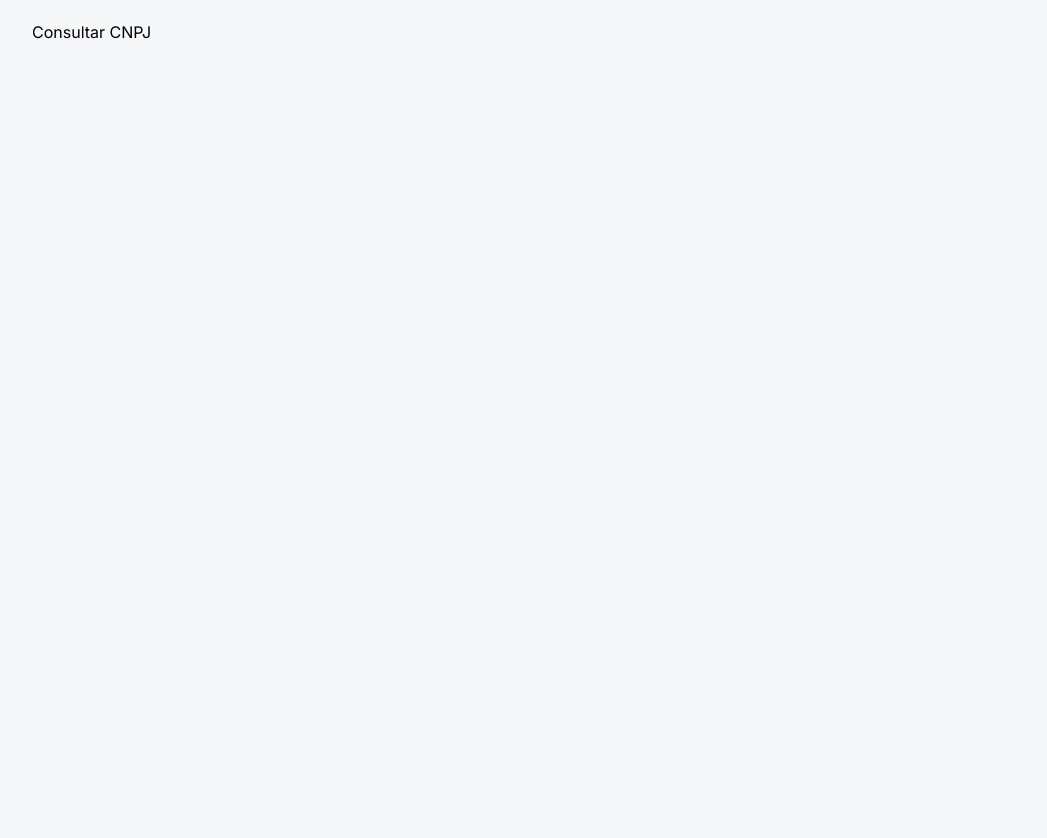
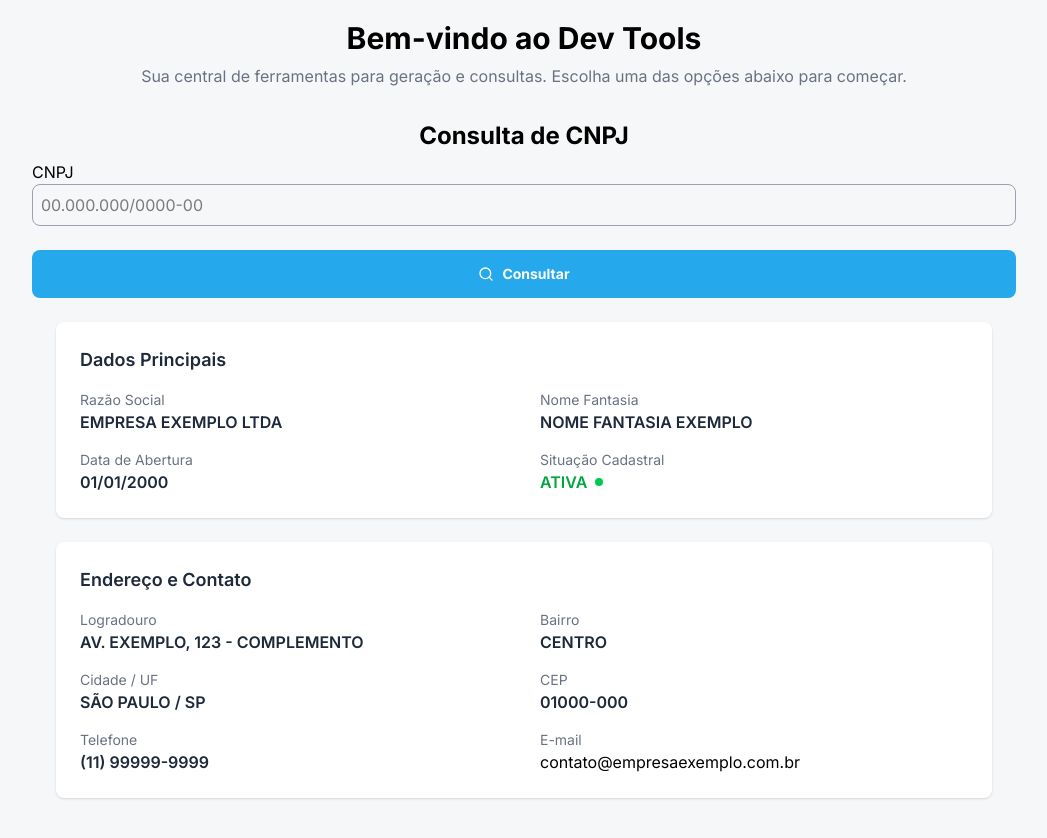
Before and after one commit to maxmalato/dev-tools, a React (Vite) app: page /consultar-cnpj in a window 1280 px wide. Shown: the top 838 px of the page, without its empty margins (116-1163 px from the left). Before the commit the page ends 800 px from the top, so only its background shows below. Built offline with nearby package versions, Linux system fonts and the light colour scheme.

Commit message:
feat: integrar componentes e otimizar páginas de geração e consulta

```diff
--- a/src/components/layout/MainLayout.tsx
+++ b/src/components/layout/MainLayout.tsx
@@ -1,8 +1,10 @@
 import { Outlet } from "react-router-dom";
+import { Header } from "../shared/Header";
 
 export default function MainLayout() {
     return (
         <main>
+            <Header/>
             <Outlet />
         </main>
     )
--- a/src/components/shared/ButtonShared.tsx
+++ b/src/components/shared/ButtonShared.tsx
@@ -1,14 +1,15 @@
 import { Button } from "../ui/button";
-import { RotateCw } from "lucide-react";
+import { type LucideIcon } from "lucide-react";
 
 interface ButtonSharedProps {
     title: string;
+    Icon: LucideIcon;
 }
 
-export function ButtonShared({ title }: ButtonSharedProps) {
+export function ButtonShared({ title, Icon }: ButtonSharedProps) {
     return (
         <Button className="w-full bg-[#26a8ed] hover:bg-[#1e90cc] transition-colors text-white font-bold p-6 rounded-lg mt-6 flex justify-center items-center gap-2 cursor-pointer">
-            <RotateCw />
+            <Icon color="white" size={30} />
             {title}
         </Button>
     )
--- a/src/pages/ConsultarCnpj.tsx
+++ b/src/pages/ConsultarCnpj.tsx
@@ -1,7 +1,75 @@
+import { ButtonShared } from "@/components/shared/ButtonShared";
+import { Search } from "lucide-react";
+
 export default function ConsultarCnpj() {
     return (
-        <>
-            Consultar CNPJ
-        </>
+        <main>
+            <h1 className="font-bold text-2xl text-center mt-8 mb-2"> Consulta de CNPJ</h1>
+
+            <section>
+                <h2>CNPJ</h2>
+                <div>
+                    <input type="text" className="border border-gray-400 rounded-lg p-2 w-full" placeholder="00.000.000/0000-00" />
+                    <ButtonShared title="Consultar" Icon={Search} />
+                </div>
+            </section>
+
+            <section className="max-w-5xl mx-auto p-6 space-y-6">
+                <div className="bg-white rounded-lg shadow p-6">
+                    <h2 className="text-lg font-semibold text-gray-800 mb-4">Dados Principais</h2>
+                    <div className="grid grid-cols-1 md:grid-cols-2 gap-y-4 gap-x-8">
+                        <div>
+                            <p className="text-sm text-gray-500">Razão Social</p>
+                            <p className="font-semibold text-gray-800">EMPRESA EXEMPLO LTDA</p>
+                        </div>
+                        <div>
+                            <p className="text-sm text-gray-500">Nome Fantasia</p>
+                            <p className="font-semibold text-gray-800">NOME FANTASIA EXEMPLO</p>
+                        </div>
+                        <div>
+                            <p className="text-sm text-gray-500">Data de Abertura</p>
+                            <p className="font-semibold text-gray-800">01/01/2000</p>
+                        </div>
+                        <div>
+                            <p className="text-sm text-gray-500">Situação Cadastral</p>
+                            <div className="flex items-center gap-2">
+                                <p className="font-semibold text-green-600">ATIVA</p>
+                                <span className="w-2 h-2 bg-green-500 rounded-full"></span>
+                            </div>
+                        </div>
+                    </div>
+                </div>
+
+                <div className="bg-white rounded-lg shadow p-6">
+                    <h2 className="text-lg font-semibold text-gray-800 mb-4">Endereço e Contato</h2>
+                    <div className="grid grid-cols-1 md:grid-cols-2 gap-y-4 gap-x-8">
+                        <div>
+                            <p className="text-sm text-gray-500">Logradouro</p>
+                            <p className="font-semibold text-gray-800">AV. EXEMPLO, 123 - COMPLEMENTO</p>
+                        </div>
+                        <div>
+                            <p className="text-sm text-gray-500">Bairro</p>
+                            <p className="font-semibold text-gray-800">CENTRO</p>
+                        </div>
+                        <div>
+                            <p className="text-sm text-gray-500">Cidade / UF</p>
+                            <p className="font-semibold text-gray-800">SÃO PAULO / SP</p>
+                        </div>
+                        <div>
+                            <p className="text-sm text-gray-500">CEP</p>
+                            <p className="font-semibold text-gray-800">01000-000</p>
+                        </div>
+                        <div>
+                            <p className="text-sm text-gray-500">Telefone</p>
+                            <p className="font-semibold text-gray-800">(11) 99999-9999</p>
+                        </div>
+                        <div>
+                            <p className="text-sm text-gray-500">E-mail</p>
+                            <p className="hover:underline cursor-pointer">contato@empresaexemplo.com.br</p>
+                        </div>
+                    </div>
+                </div>
+            </section>
+        </main>
     )
 }
--- a/src/pages/ConsultarPlaca.tsx
+++ /dev/null
@@ -1,7 +0,0 @@
-export default function ConsultarPlaca() {
-    return (
-        <>
-            Consultar placa
-        </>
-    )
-}
--- a/src/pages/GerarCnpj.tsx
+++ b/src/pages/GerarCnpj.tsx
@@ -1,6 +1,8 @@
 export function GerarCnpj() {
     return (
-        <>
-        </>
+        <main>
+
+
+        </main>
     )
 };
--- a/src/pages/GerarIE.tsx
+++ b/src/pages/GerarIE.tsx
@@ -1,37 +1,35 @@
 import { ButtonShared } from "@/components/shared/ButtonShared";
-import { Header } from "@/components/shared/Header";
-import { Copy } from "lucide-react";
+import { Copy, RotateCcw } from "lucide-react";
+import { BRAZIL_STATES } from "@/lib/constants";
 
 
 export function GerarIE() {
 
     return (
-        <>
-            <Header />
         <main>
             <h1 className="font-bold text-2xl text-center mt-8 mb-2">Gerador de Inscrição Estadual</h1>
-                <h2 className="text-gray-500 text-center">Gere um número de Inscrição Estadual válido para o Estado de sua escolha</h2>
 
             <section>
                 <h3 className="font-semibold">Estado</h3>
                 <select className="w-full mt-2 p-2 border border-gray-300 rounded-md">
                     <option>Selecione um estado</option>
-                        <option>Acre</option>
-                        <option>Alagoas</option>
-                        <option>Amapá</option>
+                    {BRAZIL_STATES.map((state) => (
+                        <option key={state.value} value={state.value}>
+                            {state.label}
+                        </option>
+                    ))}
                 </select>
             </section>
 
-                <ButtonShared title="Gerar Inscriçao Estadual" />
+            <ButtonShared title="Gerar Inscriçao Estadual" Icon={RotateCcw} />
 
             <section className="mt-6 space-y-2">
                 <h2 className="font-semibold">Inscrição Estadual Gerada</h2>
                 <div className="p-4 border border-gray-500 rounded-lg flex justify-between">
                     <input type="text" disabled placeholder="Número gerado..." />
-                        <Copy color="#6a7282"/>
+                    <Copy color="#6a7282" className="cursor-pointer" />
                 </div>
             </section>
         </main>
-        </>
     )
 };
--- a/src/pages/GerarSenha.tsx
+++ b/src/pages/GerarSenha.tsx
@@ -1,5 +1,4 @@
-import { Header } from "@/components/shared/Header";
-import { Copy } from "lucide-react";
+import { Copy, RotateCcw } from "lucide-react";
 import { Slider } from "@/components/ui/slider";
 import { CheckboxShared } from "@/components/shared/CheckboxShared";
 import { ButtonShared } from "@/components/shared/ButtonShared";
@@ -13,8 +12,6 @@ export function GerarSenha() {
     const [includeSymbols, setIncludeSymbols] = useState(true);
 
     return (
-        <div>
-            <Header />
         <main className="mt-10">
             <h1 className="font-bold text-2xl text-center mb-4">Gerador de senhas</h1>
 
@@ -61,8 +58,7 @@ export function GerarSenha() {
                 />
             </section>
 
-                <ButtonShared title="Gerar senha" />
+            <ButtonShared title="Gerar senha" Icon={RotateCcw} />
         </main>
-        </div>
     )
 }
--- a/src/pages/Home.tsx
+++ b/src/pages/Home.tsx
@@ -1,6 +1,5 @@
 import { CardHome } from "@/components/shared/CardHome";
-import { Header } from "@/components/shared/Header";
-import { RectangleEllipsis, FileText, Car, BriefcaseBusiness, Building2, Plus } from "lucide-react";
+import { RectangleEllipsis, FileText, BriefcaseBusiness, Building2, Plus } from "lucide-react";
 
 const features = [
     {
@@ -14,12 +13,6 @@ const features = [
         title: "Gerador de Inscrição Estadual",
         description: "Gere números de inscrição estadual.",
         Icon: FileText
-    },
-    {
-        href: "/consultar-placa",
-        title: "Consultar Placa",
-        description: "Obtenha dados de uma placa.",
-        Icon: Car
     },
     {
         href: "/consultar-cnpj",
@@ -44,7 +37,6 @@ const features = [
 export default function Home() {
     return (
         <div className="flex flex-col items-center gap-3">
-            <Header />
             <main className="grid grid-cols-1 md:grid-cols-2 lg:grid-cols-3 md:gap-3">
                 {features.map((feature) => (
                     <CardHome
--- a/src/routes/index.tsx
+++ b/src/routes/index.tsx
@@ -2,7 +2,6 @@ import { createBrowserRouter, RouterProvider } from "react-router-dom";
 import MainLayout from "@/components/layout/MainLayout";
 import Home from "@/pages/Home";
 import ConsultarCnpj from "@/pages/ConsultarCnpj";
-import ConsultarPlaca from "@/pages/ConsultarPlaca";
 import { GerarSenha } from "@/pages/GerarSenha";
 import { GerarIE } from "@/pages/GerarIE";
 import { GerarCnpj } from "@/pages/GerarCnpj";
@@ -25,10 +24,6 @@ const router = createBrowserRouter([
                 element: <GerarIE />
             },
             {
-                path: "consultar-placa",
-                element: <ConsultarPlaca />
-            },
-            {
                 path: "/consultar-cnpj",
                 element: <ConsultarCnpj />
             },
```
Also changed, not shown: src/lib/constants.ts (line endings or trailing spaces). Lines whose indentation alone changed are shown as unchanged.
